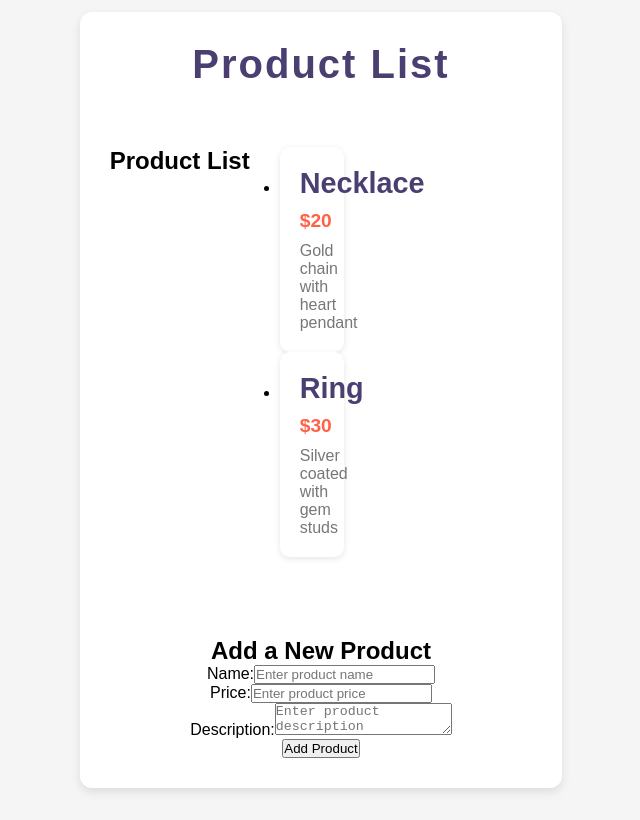
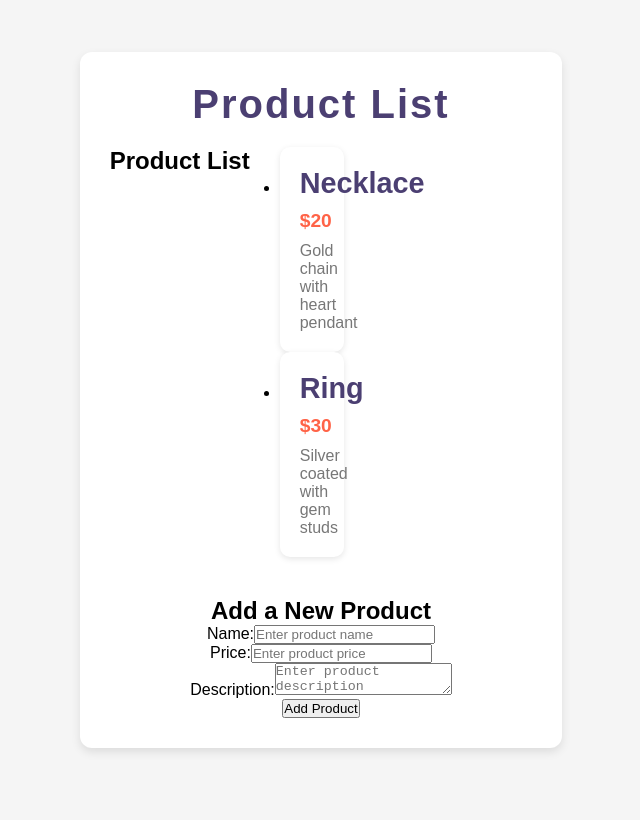
Before and after one commit to Morjacob/product-dashboard, a React (Vite) app: page / in a window 1280 px wide. Shown: the whole page, without its empty margins (319-959 px from the left). Built offline with nearby package versions, Linux system fonts and the light colour scheme.

Commit message:
style changes

```diff
--- a/src/index.css
+++ b/src/index.css
@@ -1,4 +1,3 @@
-
 * {
   margin: 0;
   padding: 0;
@@ -10,12 +9,10 @@ body {
   background-color: #f5f5f5;
   display: flex;
   justify-content: center;
-  align-items: flex-start;
+  align-items: center;
   height: 100vh;
   padding: 20px;
-  flex-direction: column;
 }
-
 
 .app {
   width: 100%;
@@ -24,10 +21,7 @@ body {
   padding: 30px;
   border-radius: 12px;
   box-shadow: 0 4px 10px rgba(0, 0, 0, 0.1);
-  display: flex;
-  flex-direction: column;
-  gap: 40px;
-  align-items: center;
+  text-align: center;
 }
 
 
@@ -37,7 +31,6 @@ h1 {
   color: #4B3F72;
   margin-bottom: 20px;
   letter-spacing: 2px;
-  text-align: center;
 }
 
 
@@ -45,8 +38,6 @@ h1 {
   display: flex;
   flex-direction: column;
   gap: 20px;
-  width: 100%;
-  max-width: 900px;
   margin-bottom: 40px;
 }
 
@@ -88,15 +79,12 @@ h1 {
   padding: 20px;
   border-radius: 10px;
   box-shadow: 0 2px 6px rgba(0, 0, 0, 0.1);
-  width: 100%;
-  max-width: 600px;
 }
 
 .add-product-form h2 {
   font-size: 1.8rem;
   color: #4B3F72;
   margin-bottom: 15px;
-  text-align: center;
 }
 
 .add-product-form label {
@@ -140,6 +128,7 @@ h1 {
   background-color: #2E2A58;
 }
 
+
 @media (min-width: 768px) {
   .product-list {
     flex-direction: row;
```
